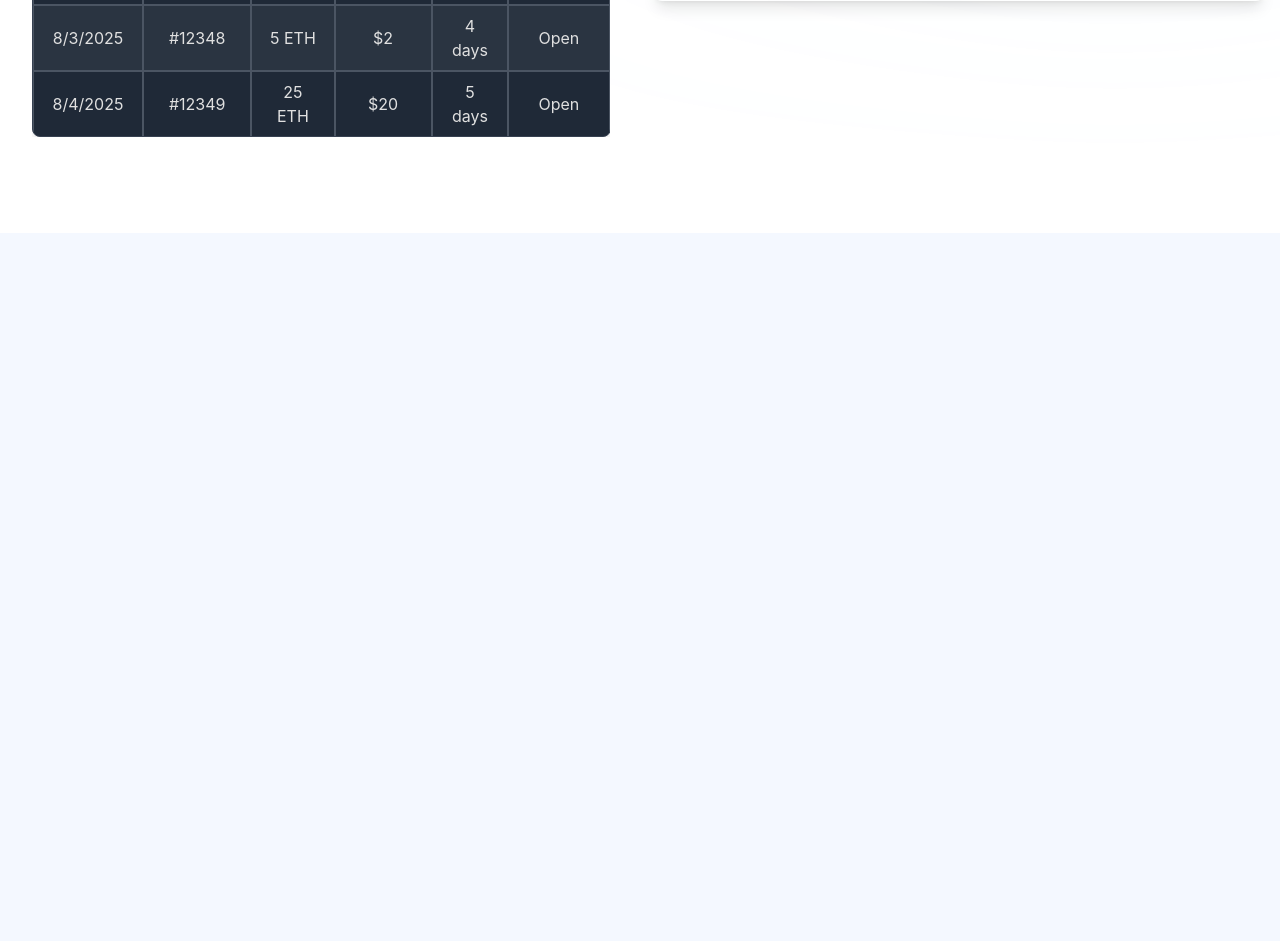
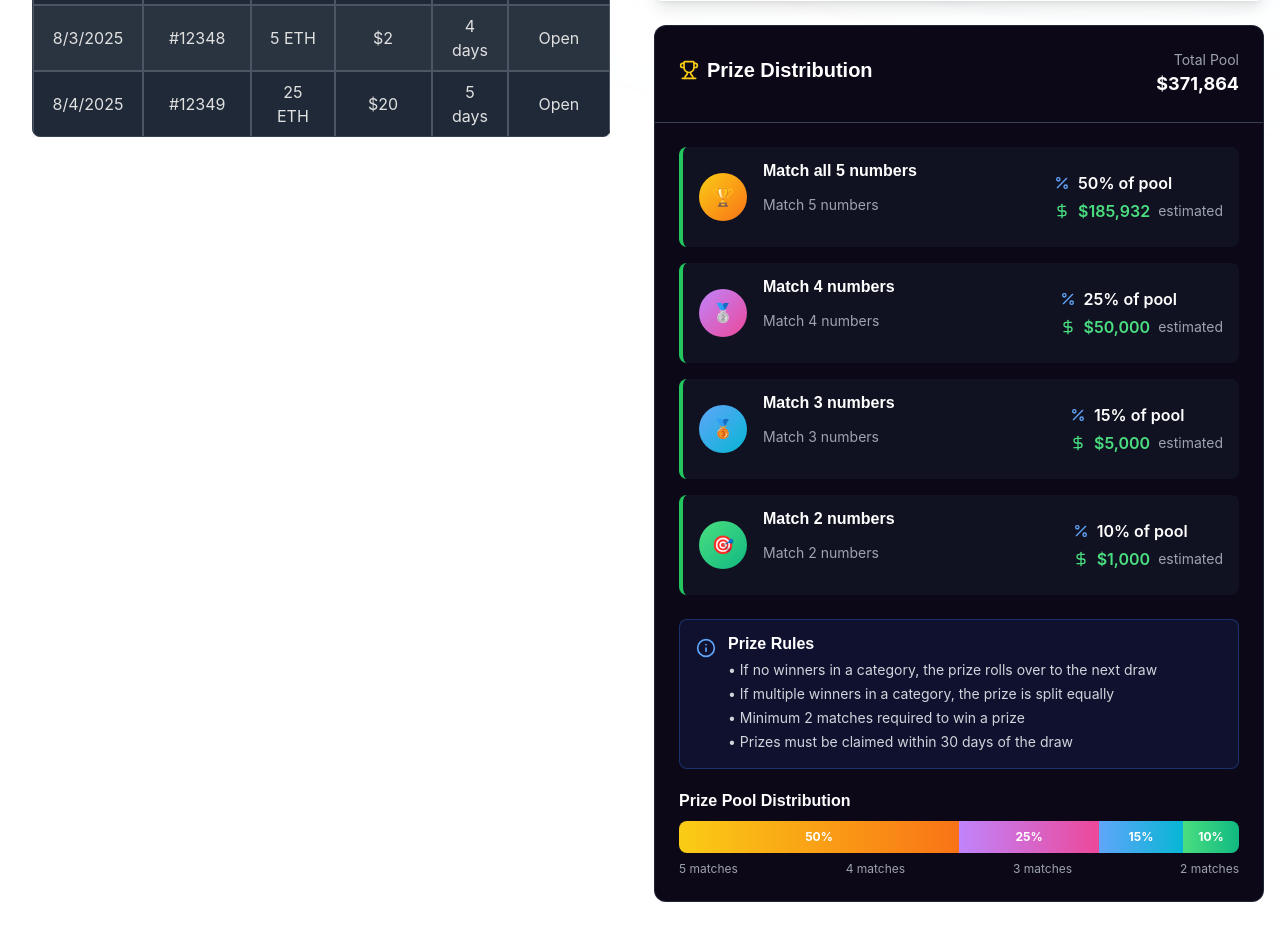
Before and after one commit to sotoJ24/Starklotto, a Next.js app in the folder packages/nextjs/: page /how-it-works in a window 1280 px wide. Shown: the part 1100-2041 px from the top of the page. Before the commit the page ends 1333 px from the top, so only its background shows below. Built offline with nearby package versions, Linux system fonts and the light colour scheme; no server answers; what @starknet-react/chains, @starknet-react/core would draw is missing.

Commit message:
feat: add Prize Distribution section and related components (#344)
* feat: add Prize Distribution section and related components

* refactor: Improve code formatting and structure in PrizeDistribution components

```diff
--- a/packages/nextjs/app/how-it-works/page.tsx
+++ b/packages/nextjs/app/how-it-works/page.tsx
@@ -1,6 +1,7 @@
 import HowItWorks from "./_components/HowItWorks";
 import UpcomingDraws from "./_components/UpcomingDraws";
 import CurrentJackpot from "./_components/CurrentJackpot";
+import PrizeDistribution from "~~/components/PrizeDistribution";
 
 const HowItWorksPage = () => {
   return (
@@ -12,6 +13,7 @@
         </div>
         <div className="flex flex-col">
           <CurrentJackpot />
+          <PrizeDistribution className="mt-6" />
         </div>
       </div>
     </div>
--- a/packages/nextjs/app/page.tsx
+++ b/packages/nextjs/app/page.tsx
@@ -12,6 +12,7 @@
   HowItWorksSection,
   FAQSection,
   CTASection,
+  PrizeDistributionSection,
 } from "~~/components/sections";
 import { useAccount } from "@starknet-react/core";
 import { useRouter } from "next/navigation";
@@ -26,7 +27,8 @@
   const heroY = useTransform(scrollY, [0, 500], [0, -100]);
   const featuresY = useTransform(scrollY, [0, 1000], [0, -50]);
   const howItWorksY = useTransform(scrollY, [0, 1500], [0, -50]);
-  const faqY = useTransform(scrollY, [0, 2000], [0, -50]);
+  const prizeDistributionY = useTransform(scrollY, [0, 2000], [0, -50]);
+  const faqY = useTransform(scrollY, [0, 2500], [0, -50]);
 
   const [showSecurityInfo, setShowSecurityInfo] = useState(false);
   const [isModalOpen, setIsModalOpen] = useState(false);
@@ -88,6 +90,7 @@
 
         <FeaturesSection featuresY={featuresY} />
         <HowItWorksSection howItWorksY={howItWorksY} />
+        <PrizeDistributionSection prizeDistributionY={prizeDistributionY} />
         <FAQSection faqY={faqY} />
         <CTASection onBuyTicket={handleBuyTicket} />
       </main>
--- /dev/null
+++ b/packages/nextjs/components/PrizeDistribution.tsx
@@ -0,0 +1,134 @@
+"use client";
+
+import { motion } from "framer-motion";
+import { Trophy, Percent, DollarSign, Info } from "lucide-react";
+import {
+  defaultPrizeTiers,
+  prizeRules,
+  totalPrizePool,
+  getTierColor,
+  getTierIcon,
+  formatCurrency,
+} from "~~/data/prizeDistribution";
+
+interface PrizeDistributionProps {
+  className?: string;
+}
+
+export default function PrizeDistribution({
+  className = "",
+}: PrizeDistributionProps) {
+  return (
+    <div
+      className={`bg-[#0c0818] backdrop-blur-sm rounded-xl border border-slate-700/50 overflow-hidden ${className}`}
+    >
+      {/* Header */}
+      <div className="p-6 border-b border-gray-700">
+        <div className="flex items-center justify-between">
+          <h2 className="text-xl font-semibold text-white flex items-center gap-2">
+            <Trophy className="w-5 h-5 text-yellow-400" />
+            Prize Distribution
+          </h2>
+          <div className="text-right">
+            <div className="text-sm text-gray-400">Total Pool</div>
+            <div className="text-lg font-bold text-white">
+              {formatCurrency(totalPrizePool)}
+            </div>
+          </div>
+        </div>
+      </div>
+
+      {/* Prize Tiers */}
+      <div className="p-6">
+        <div className="space-y-4">
+          {defaultPrizeTiers.map((tier, index) => (
+            <motion.div
+              key={tier.tier}
+              initial={{ opacity: 0, x: -20 }}
+              animate={{ opacity: 1, x: 0 }}
+              transition={{ delay: index * 0.1 }}
+              className="bg-gray-800/30 rounded-lg p-4 border-l-4 border-green-500"
+            >
+              <div className="flex items-center justify-between">
+                <div className="flex items-center gap-4">
+                  <div
+                    className={`w-12 h-12 rounded-full bg-gradient-to-br ${getTierColor(tier.tier)} flex items-center justify-center text-white font-bold text-lg`}
+                  >
+                    {getTierIcon(tier.tier)}
+                  </div>
+                  <div>
+                    <h3 className="text-white font-semibold">
+                      {tier.description}
+                    </h3>
+                    <p className="text-gray-400 text-sm">
+                      Match {tier.matches} number{tier.matches !== 1 ? "s" : ""}
+                    </p>
+                  </div>
+                </div>
+
+                <div className="text-right">
+                  <div className="flex items-center gap-2 mb-1">
+                    <Percent className="w-4 h-4 text-blue-400" />
+                    <span className="text-white font-semibold">
+                      {tier.percentageOfPool}% of pool
+                    </span>
+                  </div>
+                  {tier.estimatedReward && (
+                    <div className="flex items-center gap-2">
+                      <DollarSign className="w-4 h-4 text-green-400" />
+                      <span className="text-green-400 font-semibold">
+                        {formatCurrency(tier.estimatedReward)}
+                      </span>
+                      <span className="text-gray-400 text-sm">estimated</span>
+                    </div>
+                  )}
+                </div>
+              </div>
+            </motion.div>
+          ))}
+        </div>
+
+        {/* Additional Rules */}
+        <div className="mt-6 p-4 bg-blue-900/20 rounded-lg border border-blue-500/30">
+          <div className="flex items-start gap-3">
+            <Info className="w-5 h-5 text-blue-400 mt-0.5 flex-shrink-0" />
+            <div>
+              <h4 className="text-white font-semibold mb-2">Prize Rules</h4>
+              <ul className="text-gray-300 text-sm space-y-1">
+                {prizeRules.map((rule, index) => (
+                  <li key={index}>• {rule}</li>
+                ))}
+              </ul>
+            </div>
+          </div>
+        </div>
+
+        {/* Visual Chart */}
+        <div className="mt-6">
+          <h4 className="text-white font-semibold mb-3">
+            Prize Pool Distribution
+          </h4>
+          <div className="flex h-8 rounded-lg overflow-hidden">
+            {defaultPrizeTiers.map((tier) => (
+              <div
+                key={tier.tier}
+                className={`bg-gradient-to-r ${getTierColor(tier.tier)} flex items-center justify-center text-white text-xs font-bold`}
+                style={{ width: `${tier.percentageOfPool}%` }}
+                title={`${tier.description}: ${tier.percentageOfPool}%`}
+              >
+                {tier.percentageOfPool}%
+              </div>
+            ))}
+          </div>
+          <div className="flex justify-between text-xs text-gray-400 mt-2">
+            {defaultPrizeTiers.map((tier) => (
+              <span key={tier.tier} className="text-center">
+                {tier.matches} matches
+              </span>
+            ))}
+          </div>
+        </div>
+      </div>
+    </div>
+  );
+}
--- /dev/null
+++ b/packages/nextjs/components/sections/PrizeDistributionSection.tsx
@@ -0,0 +1,62 @@
+"use client";
+
+import { motion } from "framer-motion";
+import PrizeDistribution from "../PrizeDistribution";
+
+interface PrizeDistributionSectionProps {
+  prizeDistributionY?: any;
+}
+
+export function PrizeDistributionSection({
+  prizeDistributionY,
+}: PrizeDistributionSectionProps) {
+  return (
+    <section className="py-16 relative">
+      <motion.div
+        style={{ y: prizeDistributionY }}
+        className="container mx-auto px-4"
+      >
+        <div className="text-center mb-12">
+          <motion.h2
+            initial={{ opacity: 0, y: 20 }}
+            whileInView={{ opacity: 1, y: 0 }}
+            transition={{ duration: 0.6 }}
+            className="text-3xl md:text-4xl font-bold text-white mb-4"
+          >
+            Prize Distribution
+          </motion.h2>
+          <motion.p
+            initial={{ opacity: 0, y: 20 }}
+            whileInView={{ opacity: 1, y: 0 }}
+            transition={{ duration: 0.6, delay: 0.2 }}
+            className="text-lg text-gray-300 max-w-2xl mx-auto"
+          >
+            Understand how prizes are distributed across different winning
+            tiers. Transparency is key to our platform.
+          </motion.p>
+        </div>
+
+        <motion.div
+          initial={{ opacity: 0, y: 40 }}
+          whileInView={{ opacity: 1, y: 0 }}
+          transition={{ duration: 0.8, delay: 0.4 }}
+          className="max-w-4xl mx-auto"
+        >
+          <PrizeDistribution />
+        </motion.div>
+
+        <motion.div
+          initial={{ opacity: 0, y: 20 }}
+          whileInView={{ opacity: 1, y: 0 }}
+          transition={{ duration: 0.6, delay: 0.6 }}
+          className="text-center mt-8"
+        >
+          <p className="text-gray-400 text-sm">
+            Prize amounts are estimates based on current pool size. Actual
+            prizes may vary.
+          </p>
+        </motion.div>
+      </motion.div>
+    </section>
+  );
+}
--- a/packages/nextjs/components/sections/index.ts
+++ b/packages/nextjs/components/sections/index.ts
@@ -3,3 +3,4 @@
 export { HowItWorksSection } from "./HowItWorksSection";
 export { FAQSection } from "./FAQSection";
 export { CTASection } from "./CTASection";
+export { PrizeDistributionSection } from "./PrizeDistributionSection";
--- /dev/null
+++ b/packages/nextjs/data/prizeDistribution.ts
@@ -0,0 +1,86 @@
+export interface PrizeTier {
+  tier: number;
+  matches: number;
+  percentageOfPool: number;
+  description: string;
+  estimatedReward?: number;
+}
+
+export const defaultPrizeTiers: PrizeTier[] = [
+  {
+    tier: 1,
+    matches: 5,
+    percentageOfPool: 50,
+    description: "Match all 5 numbers",
+    estimatedReward: 185932,
+  },
+  {
+    tier: 2,
+    matches: 4,
+    percentageOfPool: 25,
+    description: "Match 4 numbers",
+    estimatedReward: 50000,
+  },
+  {
+    tier: 3,
+    matches: 3,
+    percentageOfPool: 15,
+    description: "Match 3 numbers",
+    estimatedReward: 5000,
+  },
+  {
+    tier: 4,
+    matches: 2,
+    percentageOfPool: 10,
+    description: "Match 2 numbers",
+    estimatedReward: 1000,
+  },
+];
+
+export const prizeRules = [
+  "If no winners in a category, the prize rolls over to the next draw",
+  "If multiple winners in a category, the prize is split equally",
+  "Minimum 2 matches required to win a prize",
+  "Prizes must be claimed within 30 days of the draw",
+];
+
+export const totalPrizePool = 371864;
+
+export const getTierColor = (tier: number): string => {
+  switch (tier) {
+    case 1:
+      return "from-yellow-400 to-orange-500";
+    case 2:
+      return "from-purple-400 to-pink-500";
+    case 3:
+      return "from-blue-400 to-cyan-500";
+    case 4:
+      return "from-green-400 to-emerald-500";
+    default:
+      return "from-gray-400 to-gray-500";
+  }
+};
+
+export const getTierIcon = (tier: number): string => {
+  switch (tier) {
+    case 1:
+      return "🏆";
+    case 2:
+      return "🥈";
+    case 3:
+      return "🥉";
+    case 4:
+      return "🎯";
+    default:
+      return "🎁";
+  }
+};
+
+export const formatCurrency = (amount: number): string => {
+  return new Intl.NumberFormat("en-US", {
+    style: "currency",
+    currency: "USD",
+    minimumFractionDigits: 0,
+    maximumFractionDigits: 0,
+  }).format(amount);
+};
```
